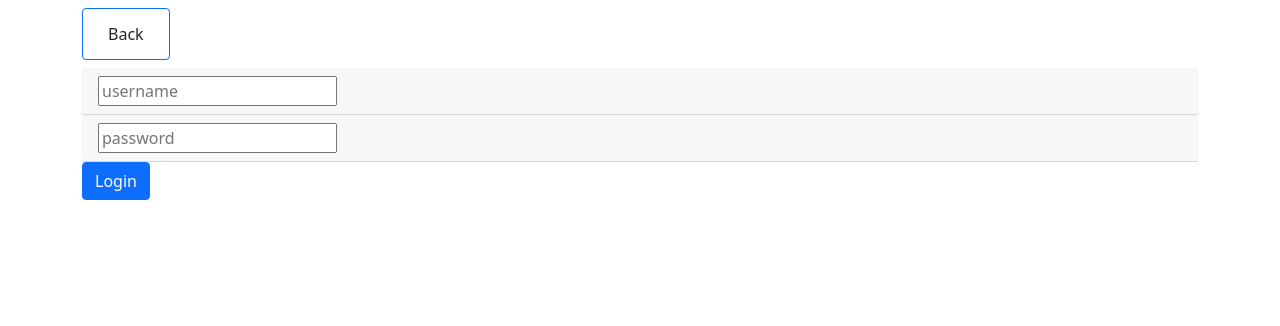
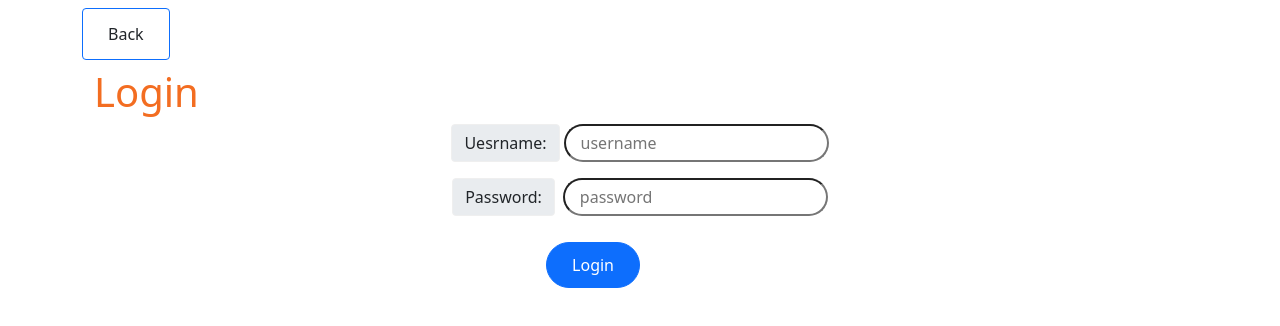
Before and after one commit to jokbutkus/theo-health-industrial-project, a React (Create React App) app in the folder frontend/: page / in a window 1280 px wide. Both pictures are taken after a click on the button "Login". Shown: the top 326 px of the page. Built offline with nearby package versions, Linux system fonts and the light colour scheme; no server answers.

Commit message:
Added CSS

```diff
--- a/frontend/src/components/pages/frontPage.jsx
+++ b/frontend/src/components/pages/frontPage.jsx
@@ -13,7 +13,7 @@ class FrontPage extends React.Component {
     render() {
         return (
           <div class="contentbody" style={{border:"0"}}>
-            <div class="row justify-content-center">
+            <div class="row justify-content-left">
               <div class="col-3">
                 <button class="button" style={{borderStyle:"solid", borderRadius:"100px"}} onClick={() => this.props.changeState(appStates.Login)}>
                   Login
--- a/frontend/src/components/pages/login.jsx
+++ b/frontend/src/components/pages/login.jsx
@@ -57,22 +57,47 @@ class Login extends Component {
           </button>
         </div>
         <h1>{this.state.aSession}</h1>
-        <div class="card-header">
-          <input type="text" id="username" placeholder="username" value={this.state.username} onChange={this.setUsername}/>
+
+        <div class="container">
+          <h1 class="card-title" style={{ color: "#f36d21"}}>Login</h1>
         </div>
-        <div class="card-header">
-          <input type="text" id="password" placeholder="password" value={this.state.password} onChange={this.setPassword}/>
+
+        <div class="input-group mb-3 d-flex justify-content-center">
+          <div class="input-group-prepend">
+            <span class="input-group-text" style={{ borderColor: "ButtonShadow", marginRight: "5px" }}>Uesrname: </span>
+          </div>
+            <input style={{ borderRadius: "25px", padding: "3.5px 15px"}} type="text" id="username" placeholder="username" value={this.state.username} onChange={this.setUsername}/>
         </div>
+
+        <div class="input-group mb-3 d-flex justify-content-center">
+          <div class="input-group-prepend">
+            <span class="input-group-text" style={{ borderColor: "ButtonShadow", marginRight: "9px" }}>Password: </span>
+          </div>
+            <input style={{ borderRadius: "25px", padding: "3.5px 15px"}} type="text" id="password" placeholder="password" value={this.state.password} onChange={this.setPassword}/>
+        </div>
+
         <div>
           <button
             class="btn btn-primary"
+            style={{
+              borderRadius: "25px",
+              padding: "10px 25px",
+              borderRadius: "50px",
+              margin: "10px 0 0 0",
+              position: "relative",
+              float: "right",
+              left: "-50%",
+              textAlign: "left"
+            }}
+
             onClick={() => {
               this.loginMethod(this.state.username, this.state.password);
             }}
             href="#"
-          >
+            >
             Login
-          </button></div>
+          </button>
+        </div>
       </div>
     );
   }
```
